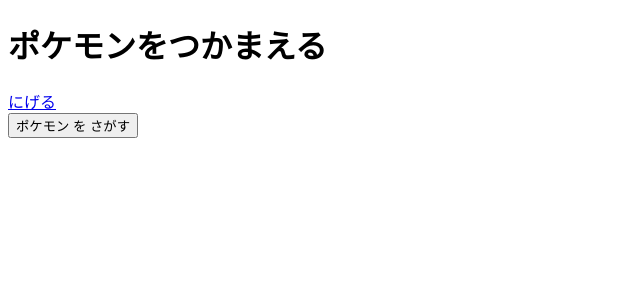
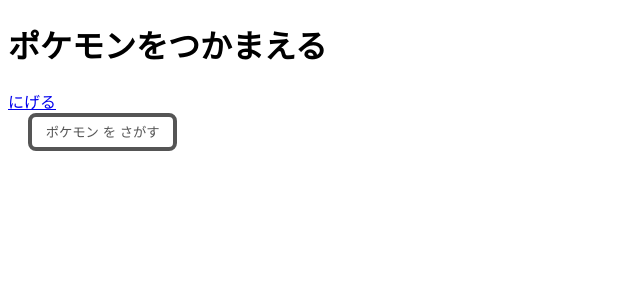
Before and after one commit to someiemos/pokemon, a Nuxt app: page /trainer/1/get in a window 1280 px wide. Shown: the top 300 px of the page, without its empty margins (0-640 px from the left). Built offline with nearby package versions, Linux system fonts and the light colour scheme.

Commit message:
view get pokemon

```diff
--- a/pages/trainer/[name]/get.vue
+++ b/pages/trainer/[name]/get.vue
@@ -18,6 +18,18 @@ export default {
     }
   }
 }
+const onCatch = async (pokemon) => {
+  const response = await fetch(
+    `${config.backendOrigin}/api/trainer/${route.params.name}/pokemon/${pokemon.name}`,
+    {
+      method: "PUT",
+    }
+  );
+  if (!response.ok) return;
+  router.push(`/trainer/${route.params.name}`);
+};
+const { dialog, onOpen, onClose } = useDialog();
+
 </script>
 
 <template>
@@ -25,10 +37,35 @@ export default {
     <h1>ポケモンをつかまえる</h1>
     <nuxt-link to="./">にげる</nuxt-link>
     <br>
-    <button @click="getRandomPokemon">ポケモン を さがす</button>
-    <div v-if="pokemon">
+    <GamifyItem>
+      <GamifyButton @click="getRandomPokemon">ポケモン を さがす </GamifyButton>
+    </GamifyItem>
+
+
+    <GamifyItem v-if="pokemon">
       <h2>{{ pokemon.name }}</h2>
       <img :src="pokemon.image" alt="">
-    </div>
+      <GamifyButton @click="onOpen(pokemon)">つかまえる</GamifyButton>
+    </GamifyItem>
+
+    <!--
+      <GamifyDialog
+      v-if="dialog"
+      id="confirm-catch"
+      title="かくにん"
+      :description="`ほう！　${dialog.name}　にするんじゃな？`"
+      @close="onClose"
+    >
+      <GamifyList :border="false" direction="horizon">
+        <GamifyItem>
+          <GamifyButton @click="onClose">いいえ</GamifyButton>
+        </GamifyItem>
+        <GamifyItem>
+          <GamifyButton @click="onCatch(dialog)">はい</GamifyButton>
+        </GamifyItem>
+      </GamifyList>
+    </GamifyDialog>
+    -->
+
   </div>
 </template>
```
